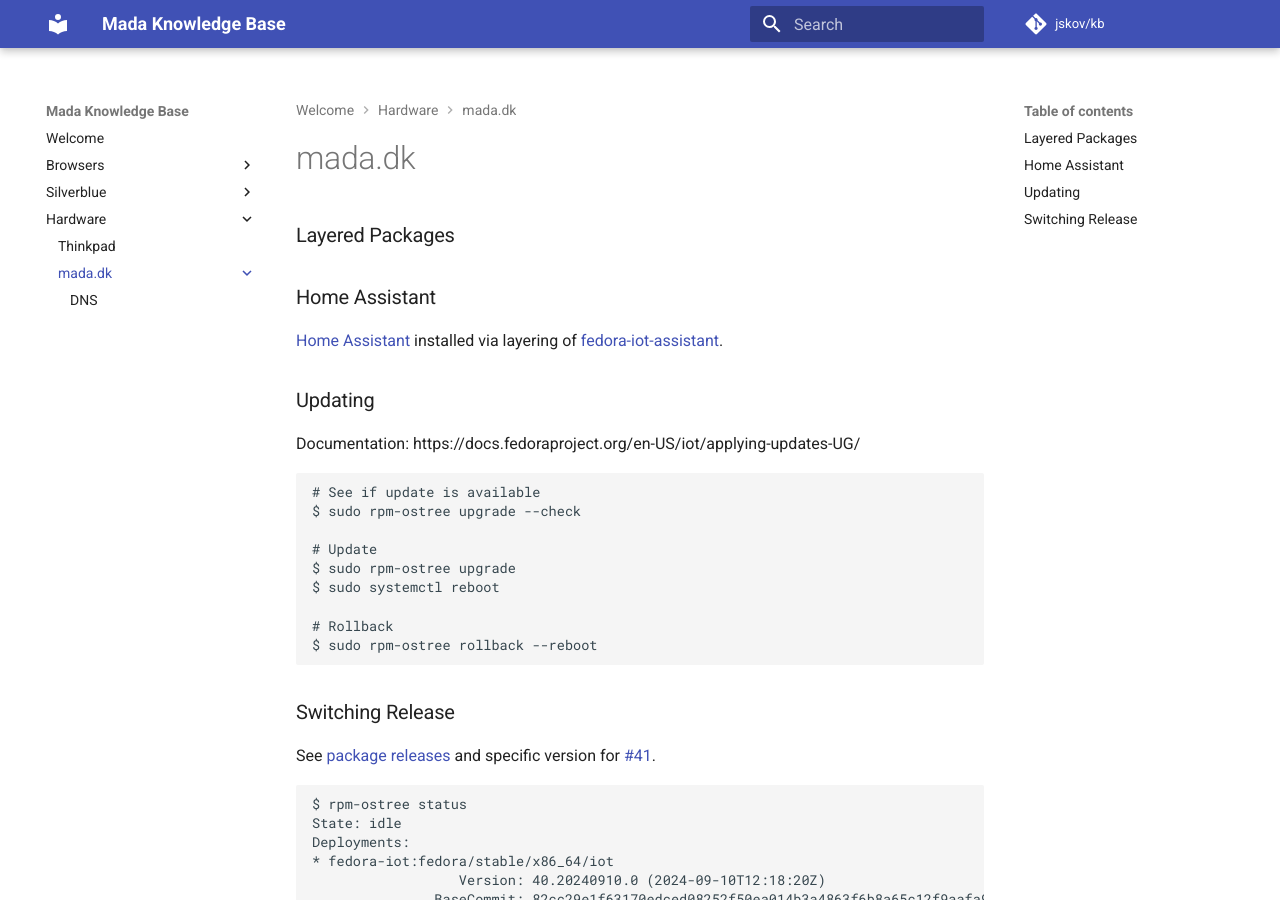
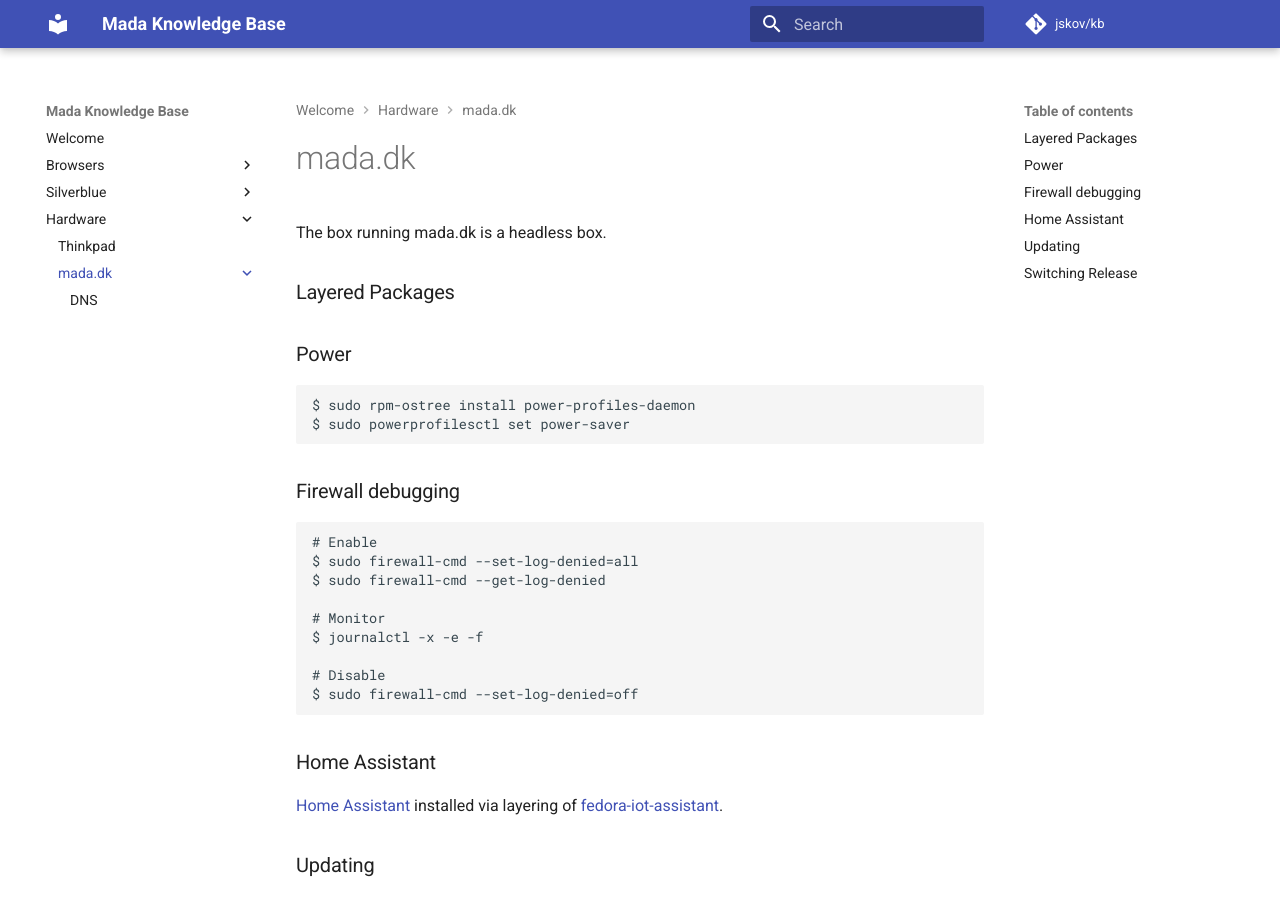
Before and after one commit to jskov/kb, an MkDocs documentation site: the page built from docs/hardware/mada/index.md, in a window 1280 px wide and 900 px high. Built offline with MkDocs 1.6.1 and Material for MkDocs 9.7.7, drawn with Linux system fonts in a browser that asks for light colours; comment, search, counter and statistics services are not loaded.

Commit message:
silverblue selinux comment, mada config

````diff
--- a/docs/hardware/mada/index.md
+++ b/docs/hardware/mada/index.md
@@ -1,5 +1,28 @@
+The box running mada.dk is a headless box.
+
 ## Layered Packages
 
+
+## Power
+
+```console
+$ sudo rpm-ostree install power-profiles-daemon
+$ sudo powerprofilesctl set power-saver
+```
+
+## Firewall debugging
+
+```console
+# Enable
+$ sudo firewall-cmd --set-log-denied=all
+$ sudo firewall-cmd --get-log-denied
+
+# Monitor
+$ journalctl -x -e -f
+
+# Disable
+$ sudo firewall-cmd --set-log-denied=off
+```
 
 ## Home Assistant
 
````
Also changed, not shown: docs/silverblue/index.md (+10 -0 lines).
